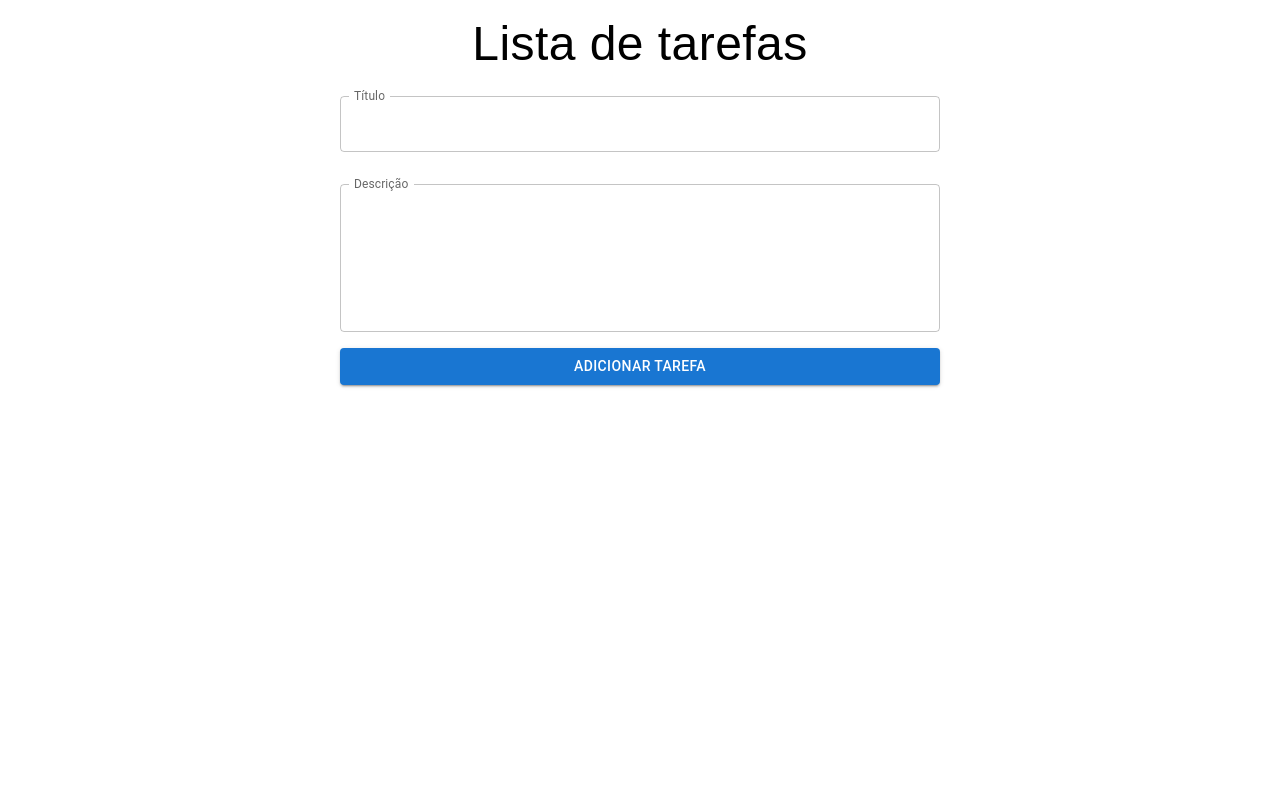
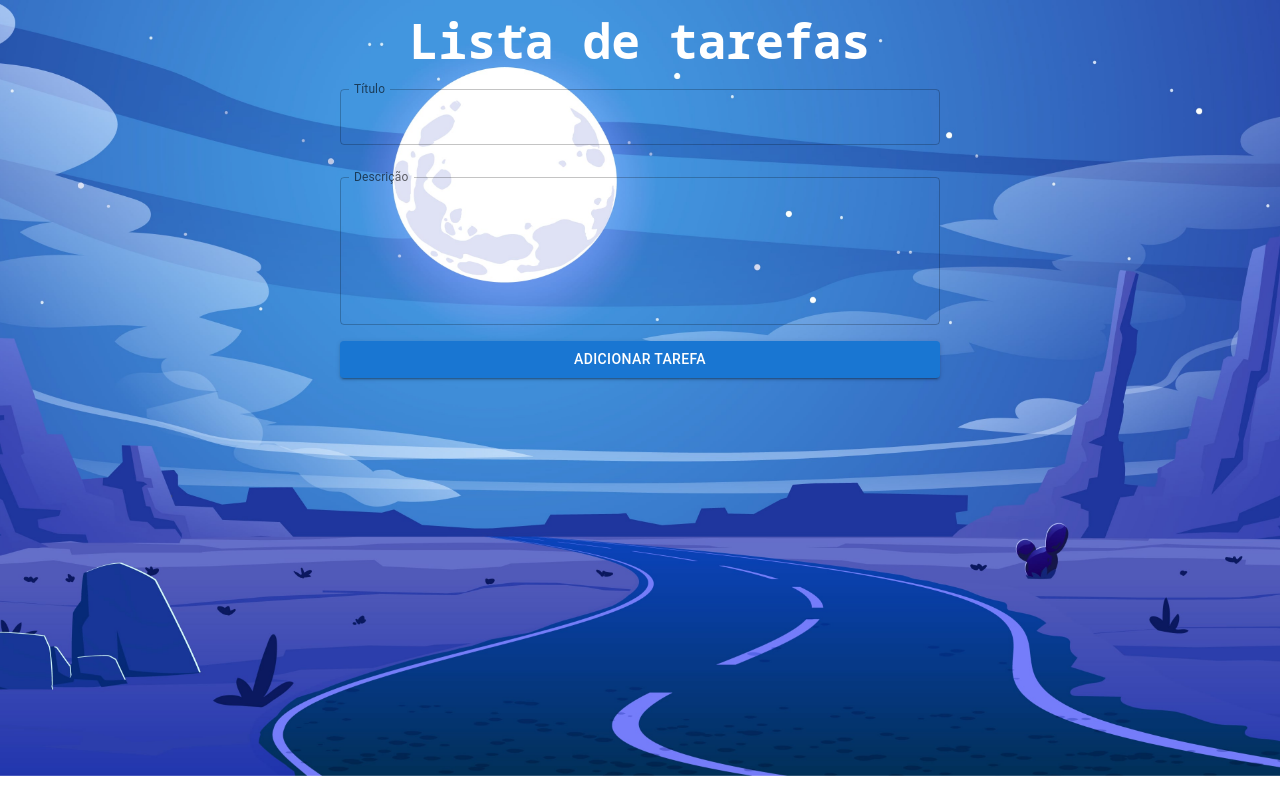
Before and after one commit to jvenicius/projeto-todolist, a React (Create React App) app: page / in a window 1280 px wide. Built offline with nearby package versions, Linux system fonts and the light colour scheme.

Commit message:
adicionada imagem de fundo, corrigindo problema do plano de fundo do formulario de tarefas

```diff
--- a/src/App.jsx
+++ b/src/App.jsx
@@ -1,6 +1,8 @@
 import React from 'react';
-import { Container, Typography } from '@mui/material';
+import { Container } from '@mui/material';
+import styled, { createGlobalStyle } from 'styled-components';
 import Grid from '@mui/material/Unstable_Grid2';
+import backgroundImg from './img/background.jpg';
 import AddTask from './components/AddTask';
 import Task from './components/Task';
 
@@ -80,14 +82,29 @@ class App extends React.Component {
   render() {
     const { tasks } = this.state;
     const { errors } = this.state;
+
+    const GlobalStyle = createGlobalStyle`
+      body {
+        background: url(${backgroundImg}) no-repeat center/cover;
+        min-height: calc(100vh - 2.5rem);
+      }
+    `
+    const Title = styled.h1`
+      @import url('https://fonts.googleapis.com/css2?family=Noto+Sans+Mono:wght@400;700&display=swap');
+      font-size: 3rem;
+      text-align: center;
+      font-family: 'Noto Sans Mono', monospace;
+      font-weight: 700;
+      color: #fff;
+      margin: 0;
+    `
+
     return (
       <Container maxWidth="xl">
-        <Typography
-          sx={{ fontSize: '3rem', fontFamily: 'Arial' }}
-          align="center"
-        >
+        <GlobalStyle />
+        <Title>
           Lista de tarefas
-        </Typography>
+        </Title>
         <AddTask
           onCreate={this.createTask}
           onError={this.verifyInputErrors}
--- a/src/components/AddTask.jsx
+++ b/src/components/AddTask.jsx
@@ -1,6 +1,6 @@
 import React, { useState } from 'react';
 import PropType from 'prop-types';
-import { TextField, Button } from '@mui/material';
+import { TextField, Button, Box } from '@mui/material';
 import generators from '../lib/generators';
 
 export default function AddTask({ onCreate, onError, dataError }) {
@@ -58,6 +58,9 @@ export default function AddTask({ onCreate, onError, dataError }) {
     display: 'flex',
     flexDirection: 'column',
     alignItems: 'center',
+    p: 0,
+    borderRadius: 5,
+    my: 2
   };
 
   const style = {
@@ -66,6 +69,7 @@ export default function AddTask({ onCreate, onError, dataError }) {
   };
 
   return (
+    <Box>
       <form onSubmit={handleSubmit} style={styleForm}>
         <TextField
           id="title-input"
@@ -109,6 +113,7 @@ export default function AddTask({ onCreate, onError, dataError }) {
           Adicionar tarefa
         </Button>
       </form>
+    </Box>
   );
 }
 
```
Also changed, not shown: src/img/background.jpg (added). Lines whose indentation alone changed are shown as unchanged.
